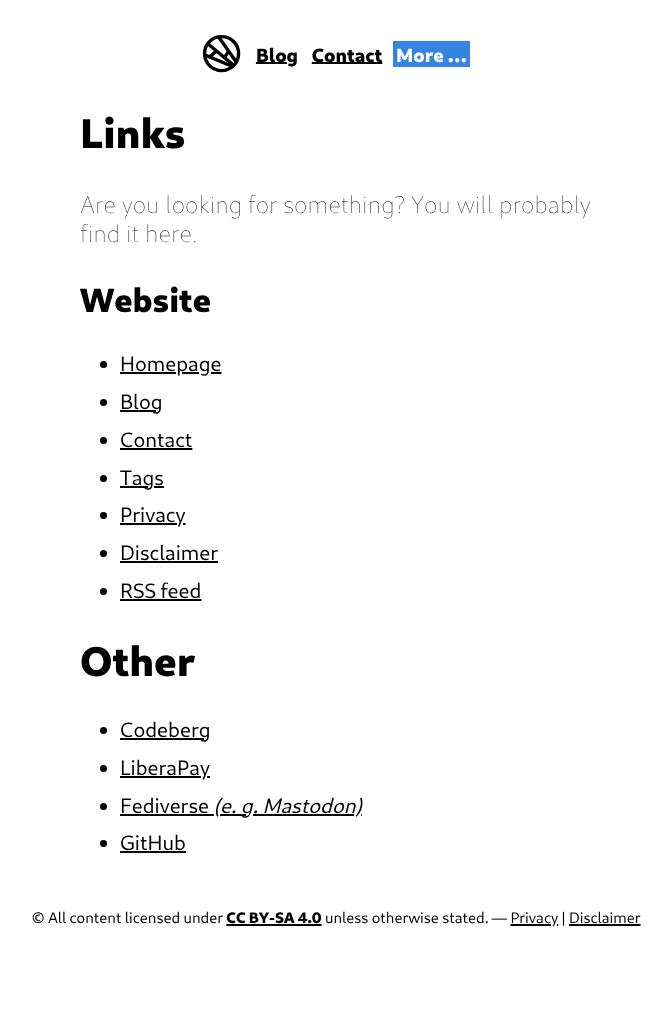
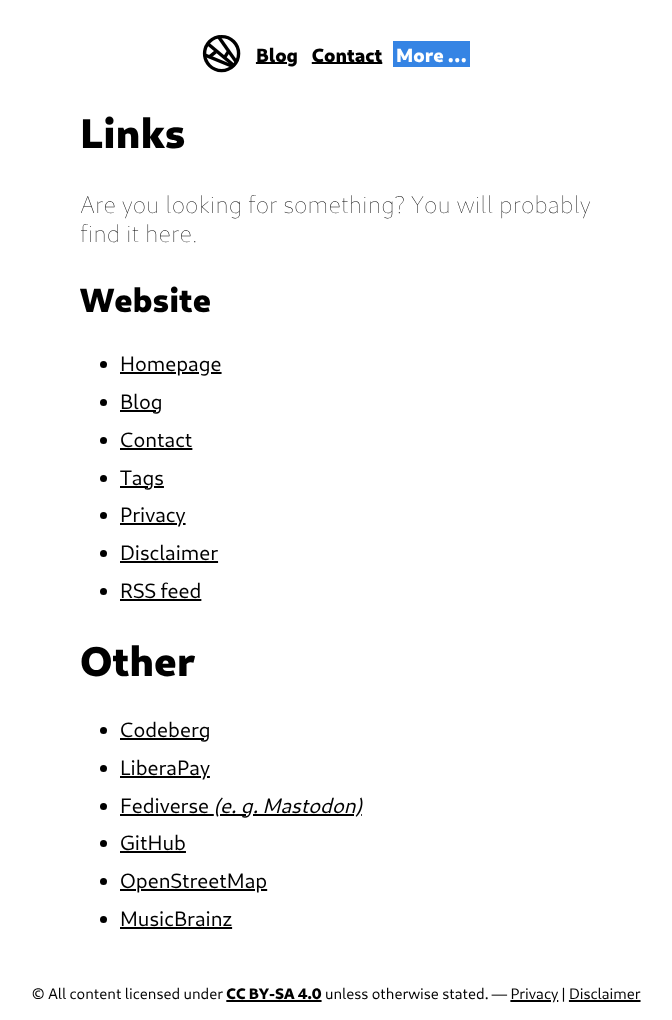
Before and after one commit to konstantintutsch/website, a Jekyll site: the page built from links/index.html, in a window 1280 px wide. Shown: the whole page, without its empty margins (304-976 px from the left). Built offline with Jekyll 4.4.1, drawn with Linux system fonts in a browser that asks for light colours; before the commit the page ends 944 px from its top, so only the background shows below that.

Commit message:
Add accounts OpenStreetMap, MusicBrainz

```diff
--- a/_data/social.yaml
+++ b/_data/social.yaml
@@ -6,3 +6,7 @@
   url: https://fosstodon.org/@konstantin
 - name: GitHub
   url: https://github.com/konstantintutsch
+- name: OpenStreetMap
+  url: https://www.openstreetmap.org/user/konstantintutsch
+- name: MusicBrainz
+  url: https://musicbrainz.org/user/kokoedits
```
